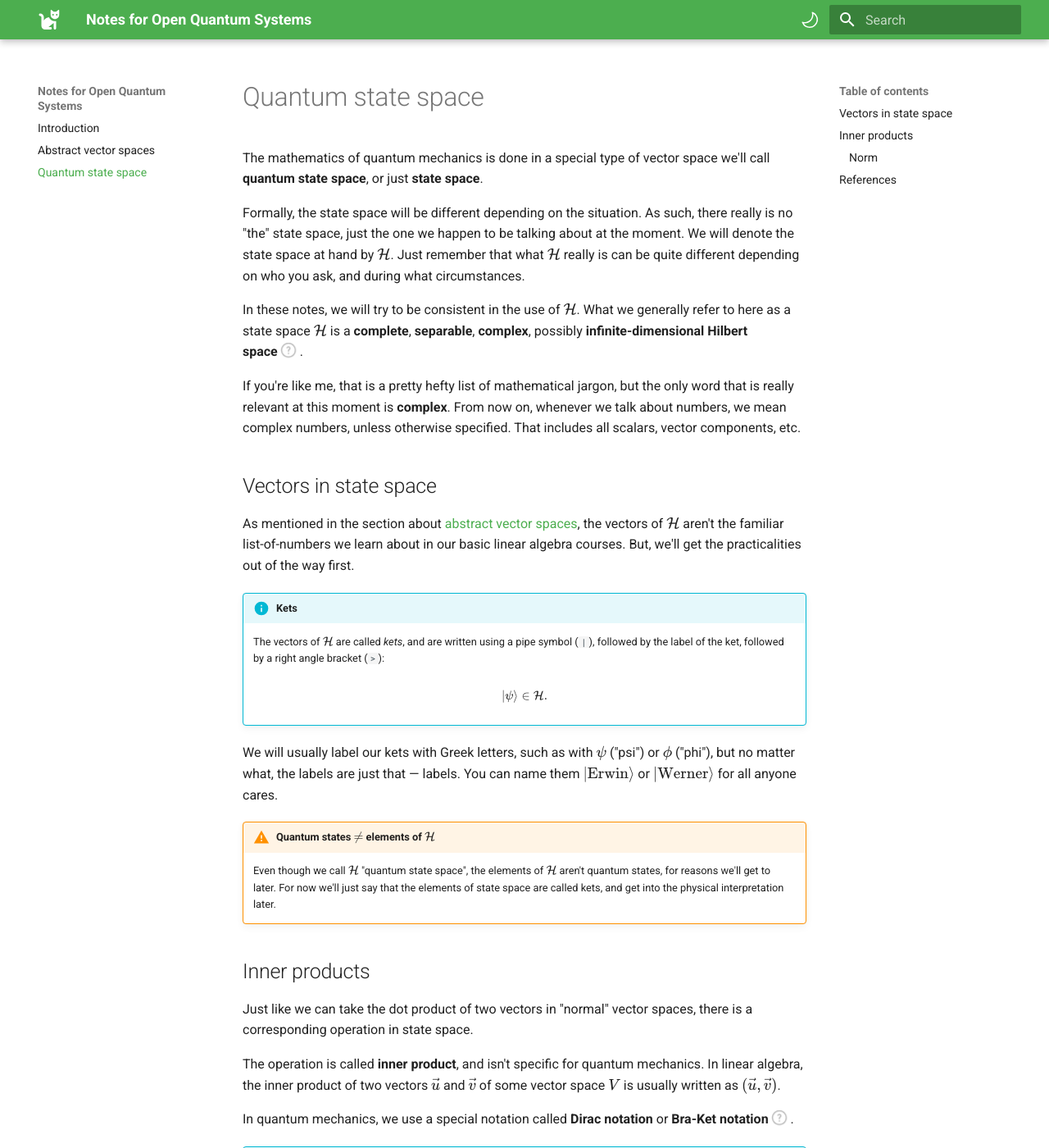
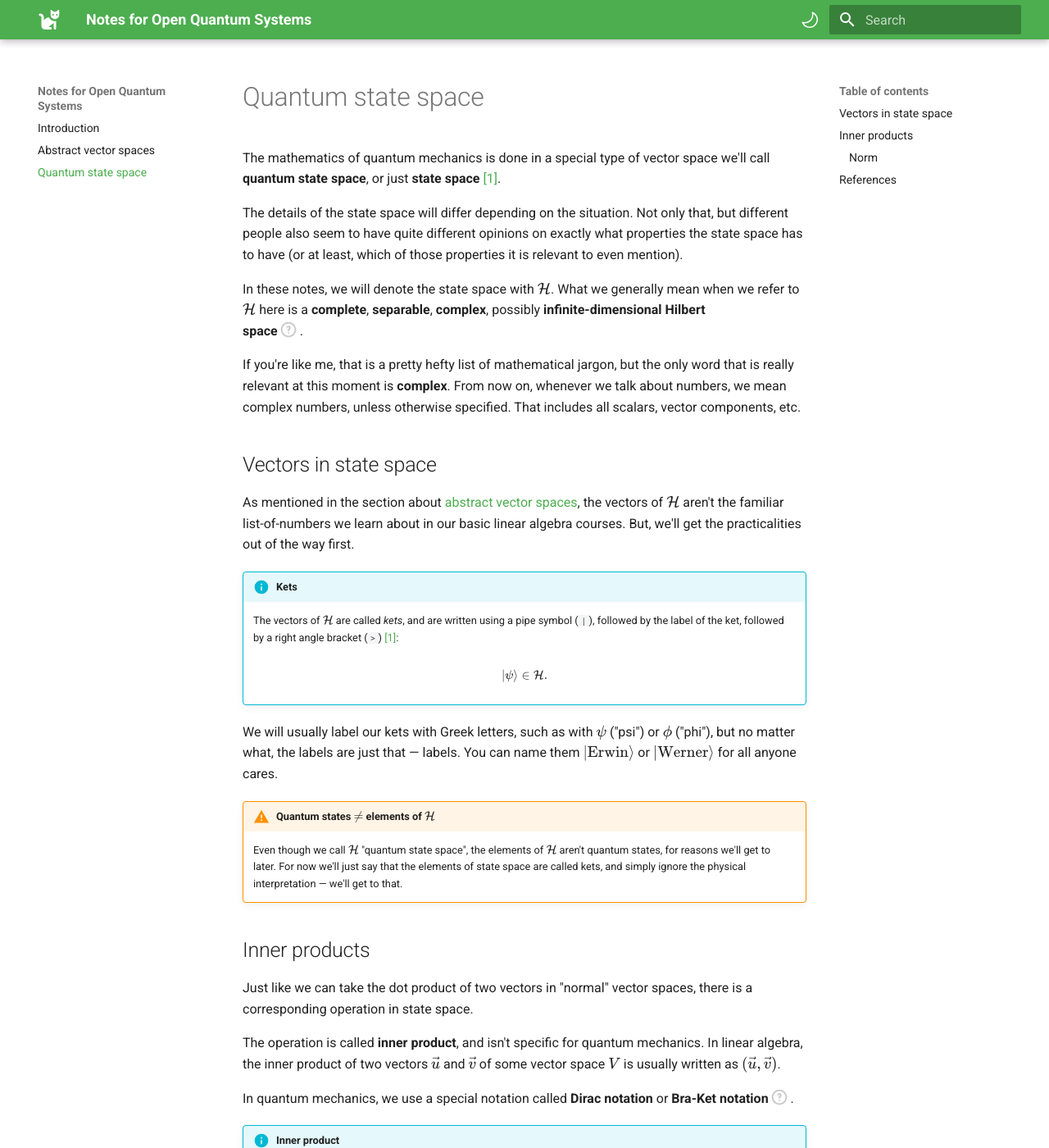
Before and after one commit to elviralaurin/notes-oqs, an MkDocs documentation site: the page built from docs/quantum-state-space.md, in a window 1280 px wide and 1400 px high. Shown: the whole window at 82% size. Built offline with MkDocs 1.6.1 and Material for MkDocs 9.7.7, drawn with Linux system fonts in a browser that asks for light colours; some of the changed text lies outside the part shown.

Commit message:
Improve intro of quantum-state-space.md

```diff
--- a/docs/quantum-state-space.md
+++ b/docs/quantum-state-space.md
@@ -1,13 +1,13 @@
 # Quantum state space
-The mathematics of quantum mechanics is done in a special type of vector space we'll call **quantum state space**, or just **state space**.
+The mathematics of quantum mechanics is done in a special type of vector space we'll call **quantum state space**, or just **state space** [[1]](#prof-m-dirac).
 
-Formally, the state space will be different depending on the situation. As such, there really is no "the" state space, just the one we happen to be talking about at the moment. We will denote the state space at hand by $\mathcal{H}$. Just remember that what $\mathcal{H}$ really is can be quite different depending on who you ask, and during what circumstances.
+The details of the state space will differ depending on the situation. Not only that, but different people also seem to have quite different opinions on exactly what properties the state space has to have (or at least, which of those properties it is relevant to even mention).
 
-In these notes, we will try to be consistent in the use of $\mathcal{H}$. What we generally refer to here as a state space $\mathcal{H}$ is a **complete**, **separable**, **complex**, possibly **infinite-dimensional** **Hilbert
+In these notes, we will denote the state space with $\mathcal{H}$. What we generally mean when we refer to $\mathcal{H}$ here is a **complete**, **separable**, **complex**, possibly **infinite-dimensional** **Hilbert
 space**(1).
 { .annotate }
 
-1.    For details on what all these terms mean, see chapter 2 of [[1]](#von-neumann).
+1.    For details on what all these terms mean, see chapter 2 of [[2]](#von-neumann).
 
 If you're like me, that is a pretty hefty list of mathematical jargon, but the only word that is really relevant at this moment is **complex**. From now on, whenever we talk about numbers, we mean complex numbers, unless otherwise specified. That includes all scalars, vector components, etc.
 
@@ -15,7 +15,7 @@ If you're like me, that is a pretty hefty list of mathematical jargon, but the o
 As mentioned in the section about [abstract vector spaces](abstract-vector-spaces.md), the vectors of $\mathcal{H}$ aren't the familiar list-of-numbers we learn about in our basic linear algebra courses. But, we'll get the practicalities out of the way first.
 
 !!! info "Kets"
-    The vectors of $\mathcal{H}$ are called *kets*, and are written using a pipe symbol (`|`), followed by the label of the ket, followed by a right angle bracket (`>`):
+    The vectors of $\mathcal{H}$ are called *kets*, and are written using a pipe symbol (`|`), followed by the label of the ket, followed by a right angle bracket (`>`) [[1]](#prof-m-dirac):
 
     $$
     \ket{\psi} \in \mathcal{H}.
@@ -24,7 +24,7 @@ As mentioned in the section about [abstract vector spaces](abstract-vector-space
 We will usually label our kets with Greek letters, such as with $\psi$ ("psi") or $\phi$ ("phi"), but no matter what, the labels are just that &mdash; labels. You can name them $\ket{\text{Erwin}}$ or $\ket{\text{Werner}}$ for all anyone cares.
 
 !!! warning "Quantum states $\neq$ elements of $\mathcal{H}$"
-    Even though we call $\mathcal{H}$ "quantum state space", the elements of $\mathcal{H}$ aren't quantum states, for reasons we'll get to later. For now we'll just say that the elements of state space are called kets, and get into the physical interpretation later.
+    Even though we call $\mathcal{H}$ "quantum state space", the elements of $\mathcal{H}$ aren't quantum states, for reasons we'll get to later. For now we'll just say that the elements of state space are called kets, and simply ignore the physical interpretation &mdash; we'll get to that.
 
 ## Inner products
 Just like we can take the dot product of two vectors in "normal" vector spaces, there is a corresponding operation in state space.
```
Also changed, not shown: other parts of docs/quantum-state-space.md (+2 -1 lines).
